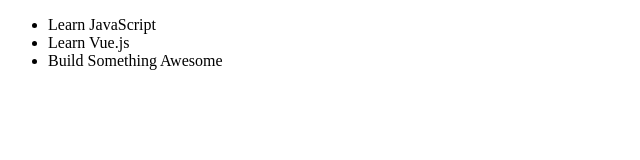
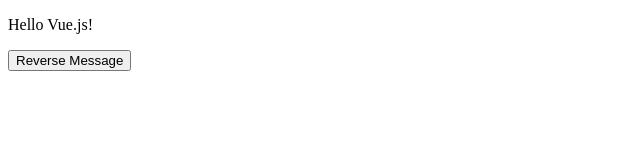
Before and after one commit to shiraco/frontend-sandbox, a plain HTML site: page index.html in a window 1280 px wide. Shown: the whole page, without its empty margins (0-640 px from the left). Drawn offline with nearby package versions, Linux system fonts and the light colour scheme.

Commit message:
Handle User Input

```diff
--- a/index.html
+++ b/index.html
@@ -8,11 +8,8 @@
 
 <body>
   <div id="app">
-    <ul>
-      <li v-for="todo in todos">
-        {{ todo.text }}
-      </li>
-    </ul>
+    <p>{{ message }}</p>
+    <button v-on:click="reverseMessage">Reverse Message</button>
   </div>
 
   <script src="https://cdn.jsdelivr.net/vue/latest/vue.js"></script>
--- a/index.js
+++ b/index.js
@@ -1,10 +1,11 @@
 new Vue({
   el: '#app',
   data: {
-    todos: [
-      { text: 'Learn JavaScript' },
-      { text: 'Learn Vue.js' },
-      { text: 'Build Something Awesome' }
-    ]
+    message: 'Hello Vue.js!'
+  },
+  methods: {
+    reverseMessage: function () {
+      this.message = this.message.split('').reverse().join('')
+    }
   }
 })
```
